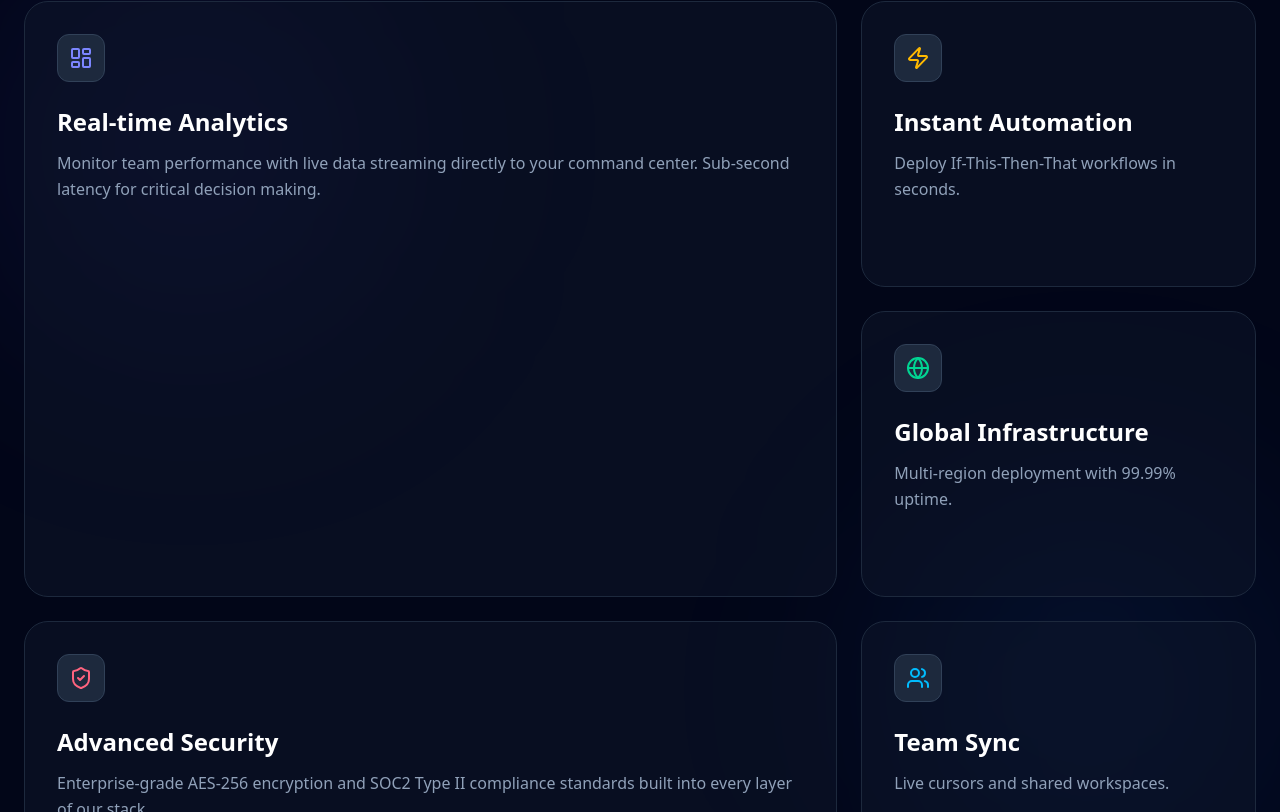
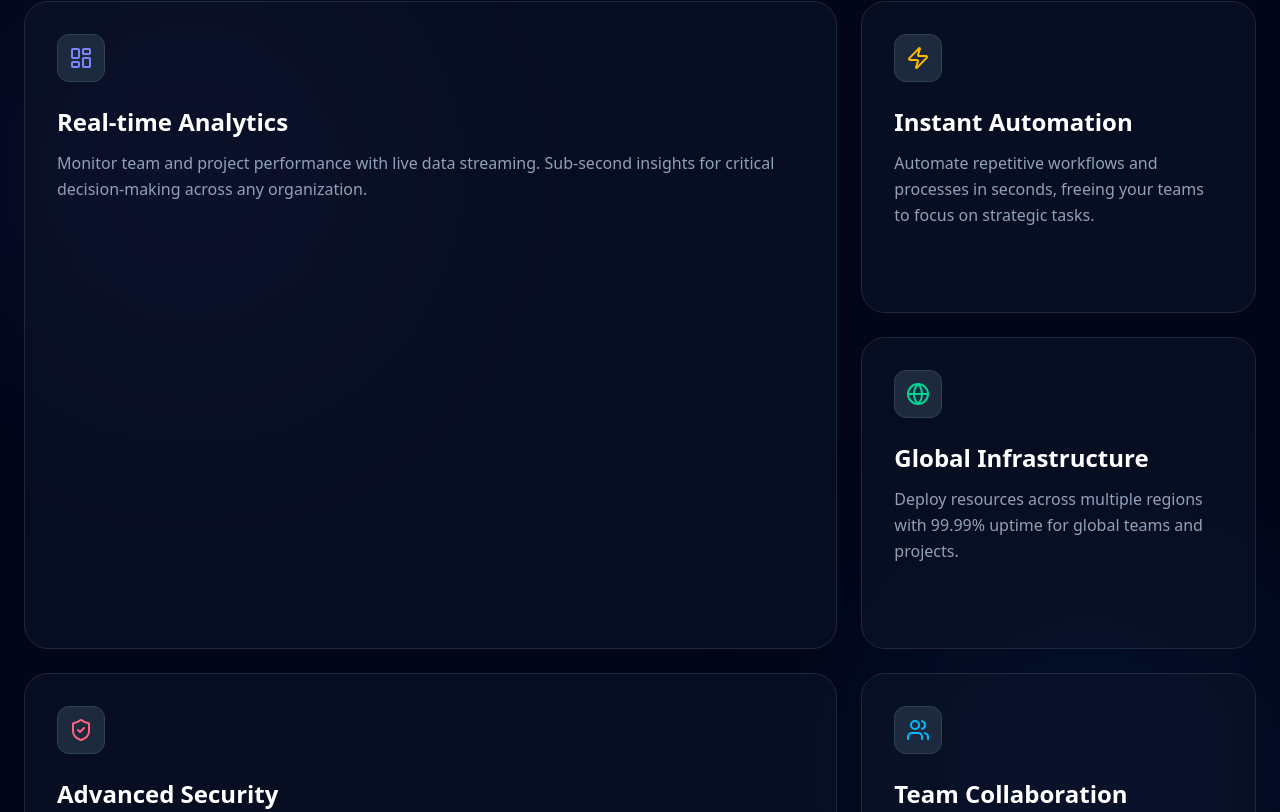
Before and after one commit to Alihaider592/TrackNest, a Next.js app: page /features in a window 1280 px wide. Shown: the part 508-1320 px from the top of the page. Built offline with nearby package versions, Linux system fonts and the light colour scheme.

Commit message:
features updated

```diff
--- a/app/features/page.tsx
+++ b/app/features/page.tsx
@@ -25,39 +25,45 @@ type Feature = {
 const features: Feature[] = [
   {
     title: "Real-time Analytics",
-    description: "Monitor team performance with live data streaming directly to your command center. Sub-second latency for critical decision making.",
+    description:
+      "Monitor team and project performance with live data streaming. Sub-second insights for critical decision-making across any organization.",
     icon: <LayoutDashboard className="w-6 h-6" />,
     className: "md:col-span-2 md:row-span-2",
     color: "indigo",
   },
   {
     title: "Instant Automation",
-    description: "Deploy If-This-Then-That workflows in seconds.",
+    description:
+      "Automate repetitive workflows and processes in seconds, freeing your teams to focus on strategic tasks.",
     icon: <Zap className="w-6 h-6" />,
     color: "amber",
   },
   {
     title: "Global Infrastructure",
-    description: "Multi-region deployment with 99.99% uptime.",
+    description:
+      "Deploy resources across multiple regions with 99.99% uptime for global teams and projects.",
     icon: <Globe className="w-6 h-6" />,
     color: "emerald",
   },
   {
     title: "Advanced Security",
-    description: "Enterprise-grade AES-256 encryption and SOC2 Type II compliance standards built into every layer of our stack.",
+    description:
+      "Enterprise-grade AES-256 encryption, SOC2 Type II compliance, and robust access control built into every layer of your stack.",
     icon: <ShieldCheck className="w-6 h-6" />,
     className: "md:col-span-2",
     color: "rose",
   },
   {
-    title: "Team Sync",
-    description: "Live cursors and shared workspaces.",
+    title: "Team Collaboration",
+    description:
+      "Real-time collaboration with live cursors, shared workspaces, and threaded comments for seamless team alignment.",
     icon: <Users className="w-6 h-6" />,
     color: "sky",
   },
   {
     title: "Modular Scaling",
-    description: "Grow from 10 to 10,000 users without friction.",
+    description:
+      "Easily scale from small teams to thousands of users without friction, adapting to any business or project size.",
     icon: <Layers className="w-6 h-6" />,
     color: "orange",
   },
```
